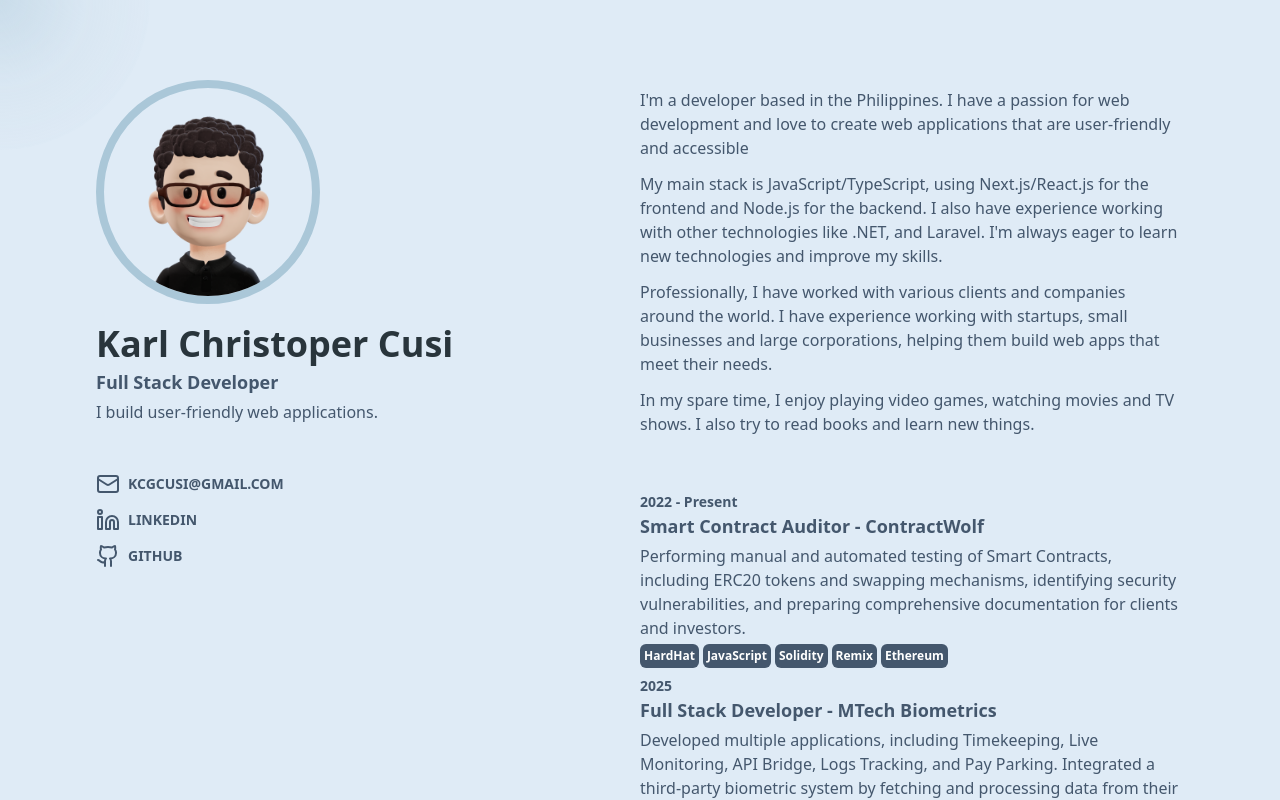
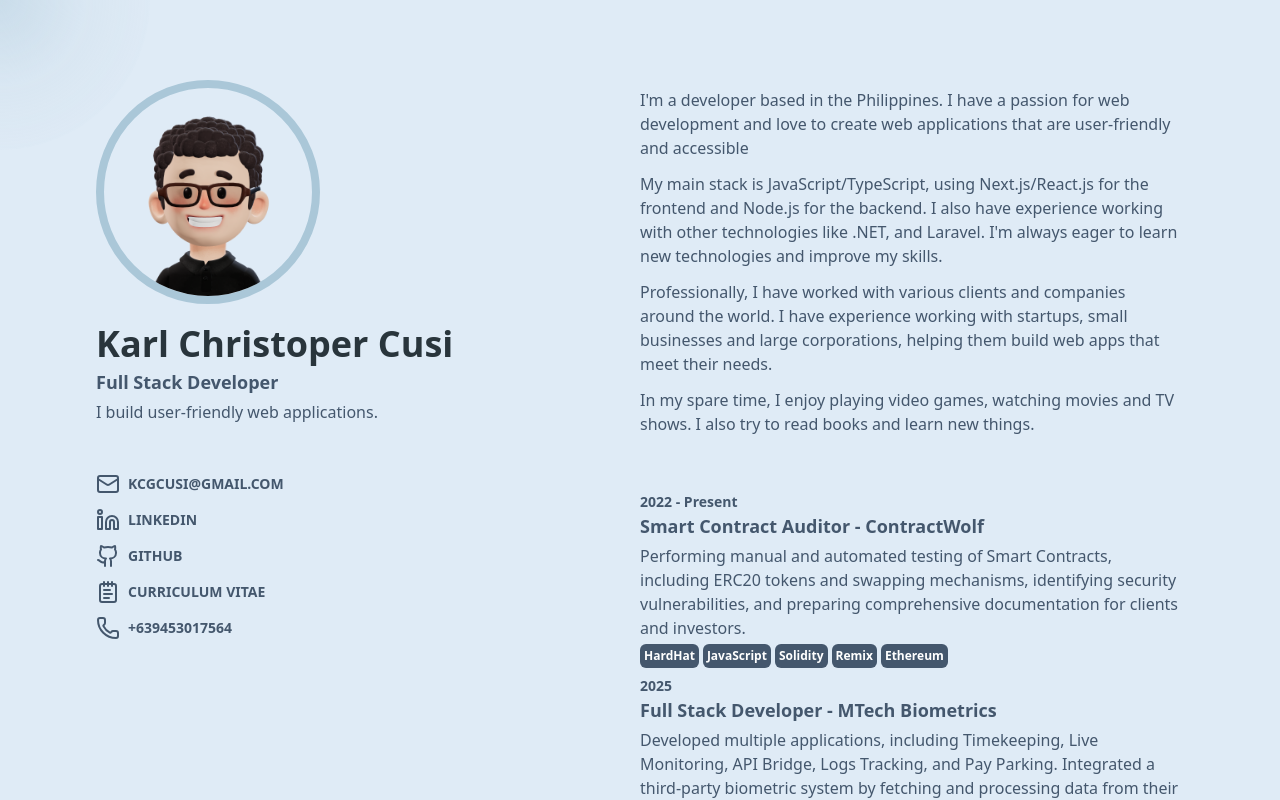
Before and after one commit to kgcusi/portfolio, a React (Vite) app: page / in a window 1280 px wide. Shown: the top 800 px of the page. Built offline with nearby package versions, Linux system fonts and the light colour scheme.

Commit message:
Resume and Number

```diff
--- a/src/components/Nav.tsx
+++ b/src/components/Nav.tsx
@@ -1,4 +1,4 @@
-import { Mail, Linkedin, Github } from 'lucide-react';
+import { Mail, Linkedin, Github, Phone, NotepadText } from 'lucide-react';
 
 export default function Nav() {
   return (
@@ -31,6 +31,20 @@ export default function Nav() {
             GitHub
           </a>
         </li>
+        <li>
+          <a
+            href="/resume.pdf"
+            download="karl-cusi-resume.pdf"
+            className="flex items-center gap-2"
+          >
+            <NotepadText />
+            Curriculum Vitae
+          </a>
+        </li>
+        <li className="flex items-center gap-2">
+          <Phone />
+          +639453017564
+        </li>
       </ul>
     </section>
   );
```
Also changed, not shown: 1 other file (tests, documents, lock files or other folders).
